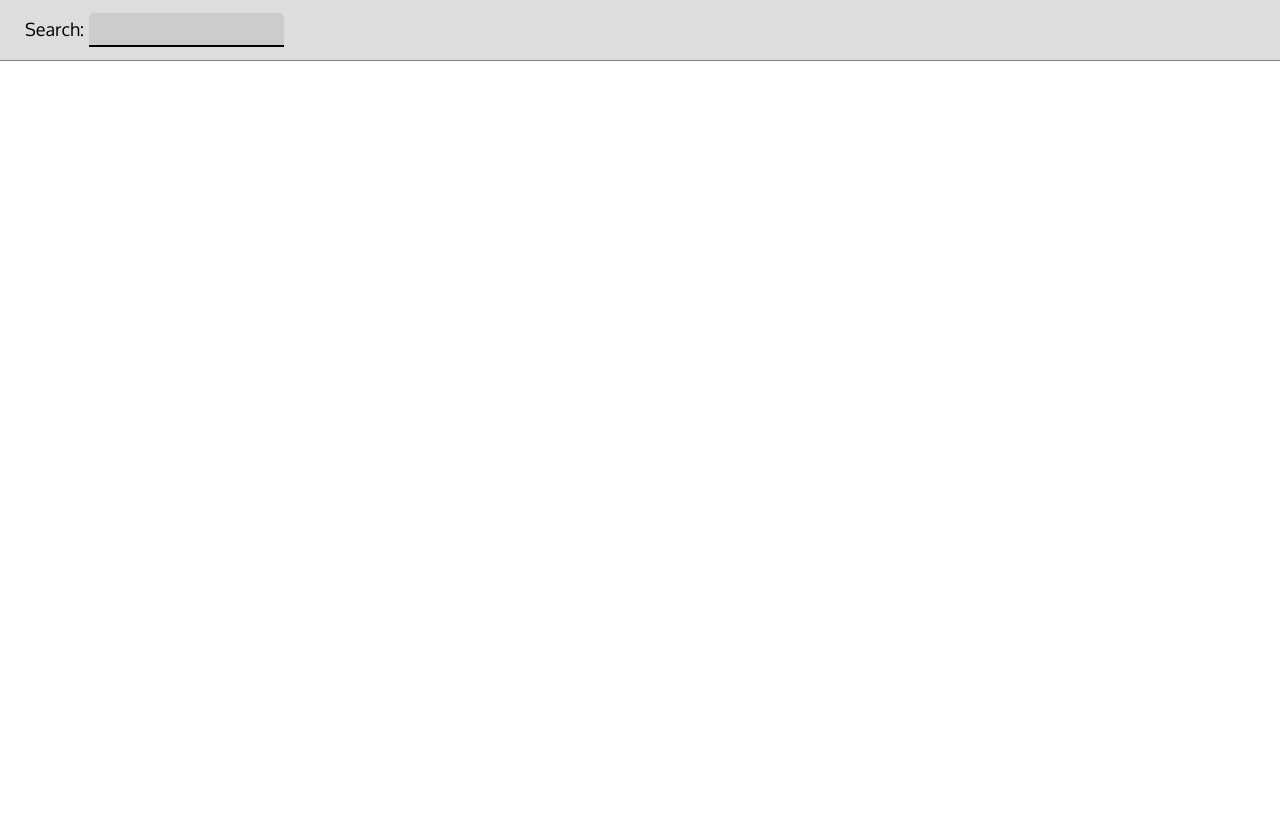
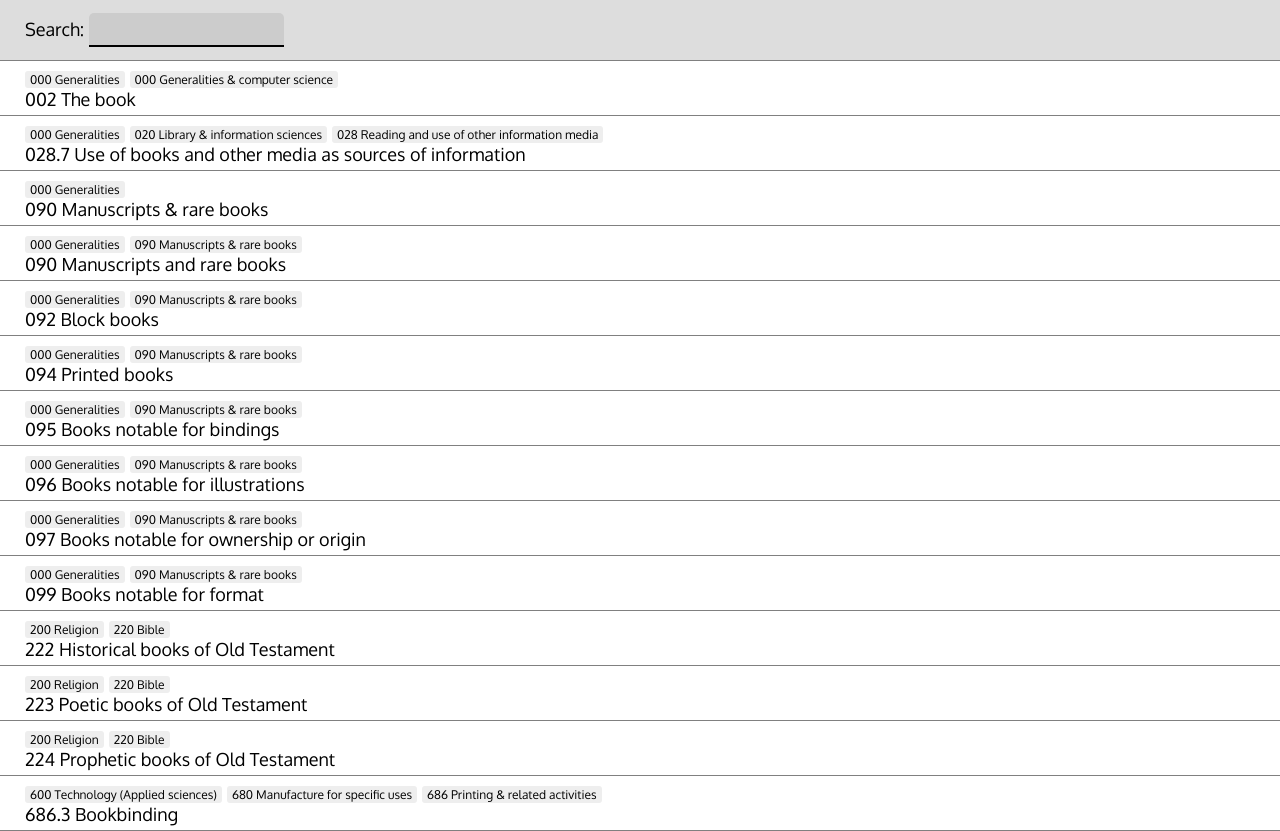
Before and after one commit to aleshh/library-browser, a React (Create React App) app: page / in a window 1280 px wide. Before the commit the page ends 800 px from the top, so only its background shows below. Built offline with nearby package versions, Linux system fonts and the light colour scheme.

Commit message:
refactored search, styling tweaks

```diff
--- a/src/App.js
+++ b/src/App.js
@@ -6,19 +6,19 @@ class App extends Component {
     currentView: []
   }
 
-  searchDdc = (ddc, searchTerm) => {
+  searchDdc = (searchTerm, index = ddc) => {
     const results = []
     const searchTermLc = searchTerm.toLowerCase()
 
     if (searchTerm.length > 0) {
-      ddc.forEach(entry => {
+      index.forEach(entry => {
         if (entry.description.toLowerCase().includes(searchTermLc) ||
             entry.number.includes(searchTermLc)
           ) {
           results.push([entry])
         }
         if (entry.subordinates != null) {
-          let subordinates = this.searchDdc(entry.subordinates, searchTerm)
+          let subordinates = this.searchDdc(searchTerm, entry.subordinates)
           if (subordinates) {
             subordinates.forEach(result => {
               result.unshift(entry)
@@ -32,10 +32,21 @@ class App extends Component {
   }
 
   handleSearch = e => {
-    const results = this.searchDdc(ddc, e.target.value)
+    const results = this.searchDdc(e.target.value)
     this.setState({
       currentView: results ? results : []
     })
+  }
+  handleClick = e => {
+    console.log(e.target)
+  }
+
+  componentDidMount () {
+    const results = this.searchDdc('book')
+    this.setState({
+      currentView: results
+    })
+
   }
 
   render () {
@@ -66,7 +77,9 @@ const Entry = ({entry}) => {
   return (
     <div className='result-row' key={item.id}>
       <p className='result-path'>
-        {path.map(item => (item.number + ' ' + item.description + ' > '))}
+        {path.map(item => (
+          <span key={item.id}>{item.number + ' ' + item.description}</span>
+        ))}
       </p>
       <p className='result'>{item.number} {item.description}</p>
     </div>
--- a/src/index.scss
+++ b/src/index.scss
@@ -42,7 +42,13 @@ input[type=text]:focus {
 }
 
 .result-path {
-    font-size: 12px;
+    span {
+        font-size: 12px;
+        background-color: #eee;
+        border-radius: 3px;
+        padding: 1px 5px;
+        margin-right: 5px;
+    }
 }
 
 .result {
```
